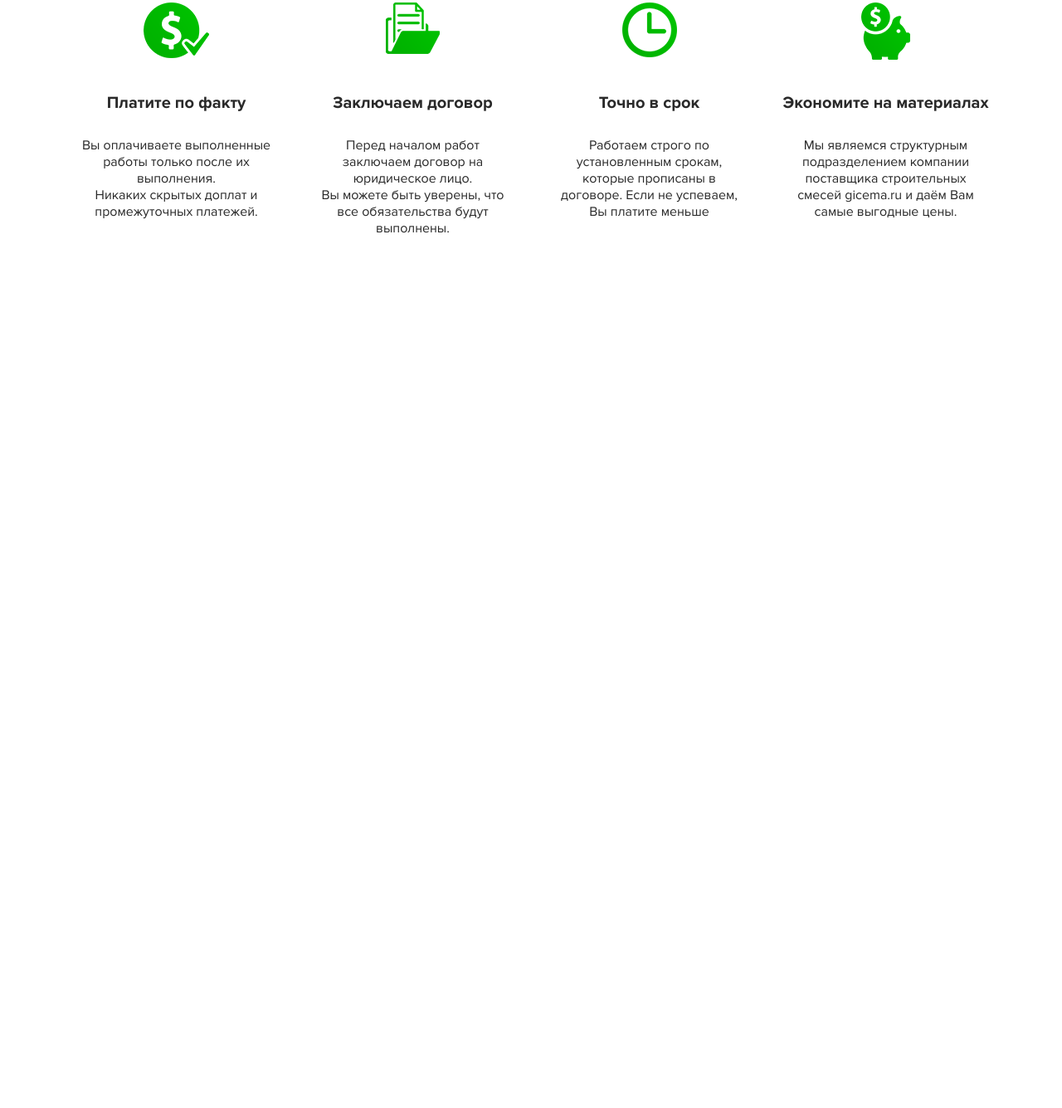
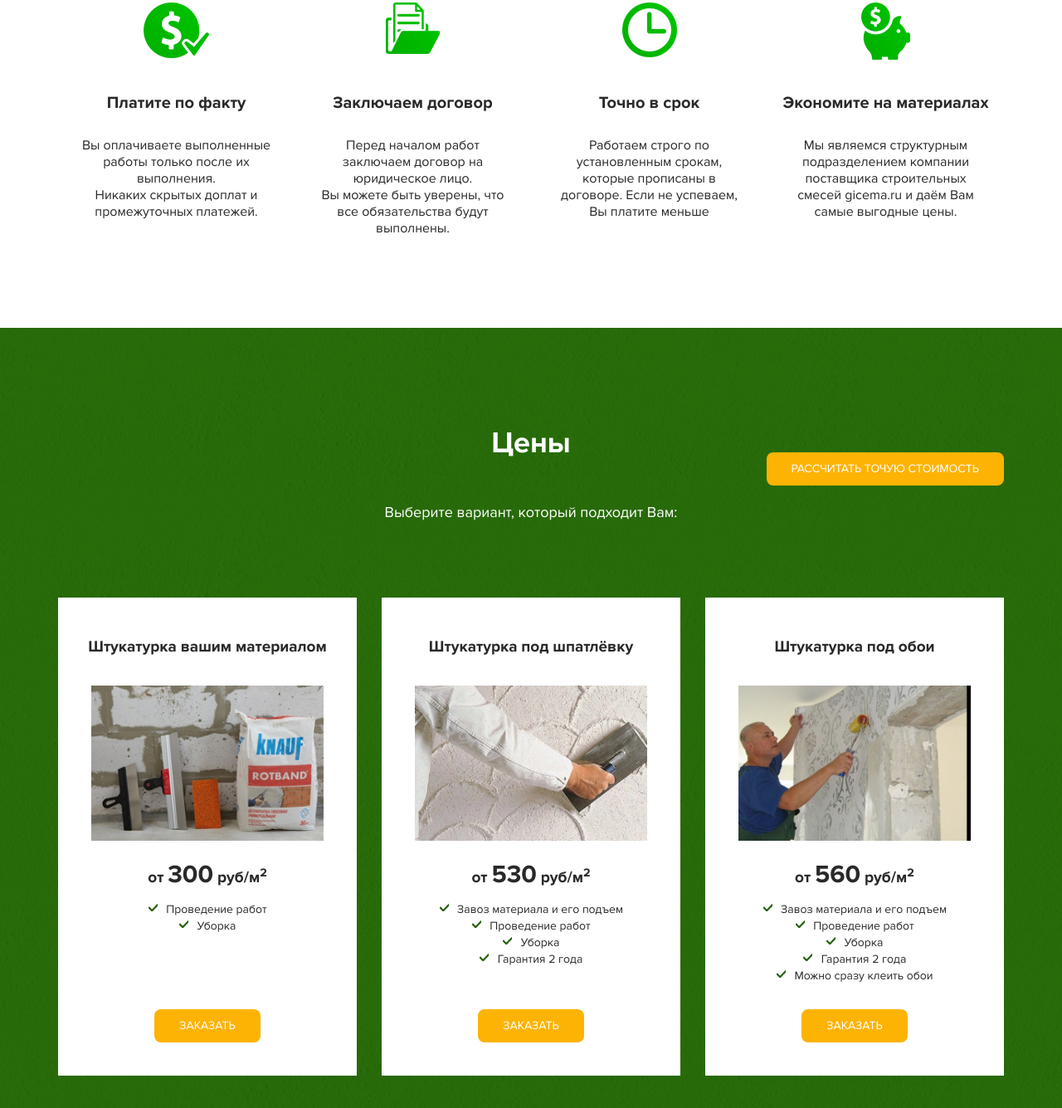
Before and after one commit to andrewSushko1997/andrewSushko1997.github.io, a plain HTML site: page Lesson_13_Project/index.html in a window 1280 px wide. Shown: the part 907-2242 px from the top of the page at 83% size. Before the commit the page ends 1302 px from the top, so only its background shows below. Drawn offline with nearby package versions, Linux system fonts and the light colour scheme.

Commit message:
Add files via upload

```diff
--- a/Lesson_13_Project/index.html
+++ b/Lesson_13_Project/index.html
@@ -131,6 +131,68 @@
 			</div>
 		</section>
 
+		<section class="price">
+			<div class="container">
+
+				<div class="row">
+					<div class="col-md-4 col-md-offset-4 col-sm-8 col-sm-offset-2">
+						<div class="price-header">
+							<h2>Цены</h2>
+							<p>Выберите вариант, который подходит Вам:</p>
+						</div>
+					</div>
+					<div class="col-md-4 col-md-offset-0 col-sm-8 col-sm-offset-2">
+						<div class="price-wrap-btn">
+							<button class="button price-btn">Рассчитать точую стоимость</button>
+						</div>
+					</div>
+				</div>
+
+				<div class="row">
+					<div class="col-md-4 col-md-offset-0 col-sm-8 col-sm-offset-2 col-xs-10 col-xs-offset-1">
+						<div class="price-box">
+							<h4>Штукатурка вашим материалом</h4>
+								<img src="img/price/1.jpg" alt="">
+							<p>от <strong>300</strong> руб/м<sup>2</sup></p>
+							<ul class="price-list">
+								<li>Проведение работ</li>
+								<li>Уборка</li>
+							</ul>
+							<button class="button">Заказать</button>
+						</div>
+					</div>
+					<div class="col-md-4 col-md-offset-0 col-sm-8 col-sm-offset-2 col-xs-10 col-xs-offset-1">
+						<div class="price-box">
+							<h4>Штукатурка под шпатлёвку</h4>
+								<img src="img/price/2.jpg" alt="">
+							<p>от <strong>530</strong> руб/м<sup>2</sup></p>
+							<ul class="price-list">
+								<li>Завоз материала и его подъем</li>
+								<li>Проведение работ</li>
+								<li>Уборка</li>
+								<li>Гарантия 2 года</li>
+							</ul>
+							<button class="button">Заказать</button>
+						</div>
+					</div>
+					<div class="col-md-4 col-md-offset-0 col-sm-8 col-sm-offset-2 col-xs-10 col-xs-offset-1">
+						<div class="price-box">
+							<h4>Штукатурка под обои</h4>
+								<img src="img/price/3.jpg" alt="">
+							<p>от <strong>560</strong> руб/м<sup>2</sup></p>
+							<ul class="price-list">
+								<li>Завоз материала и его подъем</li>
+								<li>Проведение работ</li>
+								<li>Уборка</li>
+								<li>Гарантия 2 года</li>
+								<li>Можно сразу клеить обои</li>
+							</ul>
+							<button class="button">Заказать</button>
+						</div>
+					</div>
+				</div>
+			</div>
+		</section>
 		<!-- Modal window -->
 		<div class="popup">
 			<div class="popup-dialog">
--- a/Lesson_13_Project/less/style.less
+++ b/Lesson_13_Project/less/style.less
@@ -261,6 +261,74 @@ section {
 	}
 }
 
+
+/* Price */
+
+.price {
+	background: @icon-color url(../img/price/price-bg.jpg) center;
+
+	&-header {
+		text-align: center;
+		color: @light;
+		margin-bottom: 9rem;
+		h2 {
+			margin-bottom: 5rem;
+			font-size: 3.6rem;
+			.bold();
+		}
+		p {
+			font-size: 1.8rem;
+		}
+	}
+	&-wrap-btn {
+		text-align: right;
+	}
+
+	&-btn {
+		margin-top: 5rem;
+	}
+
+	&-box {
+		text-align: center;
+		background-color: @light;
+		padding: 4rem 3rem;
+
+		h4 {
+			margin-bottom: 3.5rem;
+			font-size: 1.9rem;
+			.bold();
+		}
+		p {
+			font-size: 1.9rem;
+			.bold();
+			strong {
+				font-size: 3rem;
+			}
+		}
+		img {
+			width: 100%;
+			display: inline-block;
+			max-width: 28rem;
+			margin-bottom: 2rem;
+		}
+	}
+
+	&-list {
+		padding: 0;
+		list-style: none;
+		min-height: 12rem;
+		li::before {
+			content: '';
+			display: inline-block;
+			width: 1.2rem;
+			height: 1.2rem;
+			background: #fff url(../img/price/checked.svg) center no-repeat;
+			margin-right: 1rem;
+		}
+	}
+}
+
+
 /* Modal window */
 
 .popup {
@@ -321,6 +389,18 @@ section {
 		outline: none;
 		}
 	}
+
+	.price {
+		&-header {
+			margin-bottom: 0;
+		}
+		&-wrap-btn {
+			text-align: center;
+		}
+		&-box {
+			margin-top: 4rem;
+		}
+	}
 }
 
 @media (max-width: 767px) {
```
Also changed, not shown: Lesson_13_Project/css/style.css, Lesson_13_Project/img/price/1.jpg (added), Lesson_13_Project/img/price/2.jpg (added), Lesson_13_Project/img/price/3.jpg (added), Lesson_13_Project/img/price/checked.svg (added), Lesson_13_Project/img/price/price-bg.jpg (added).
